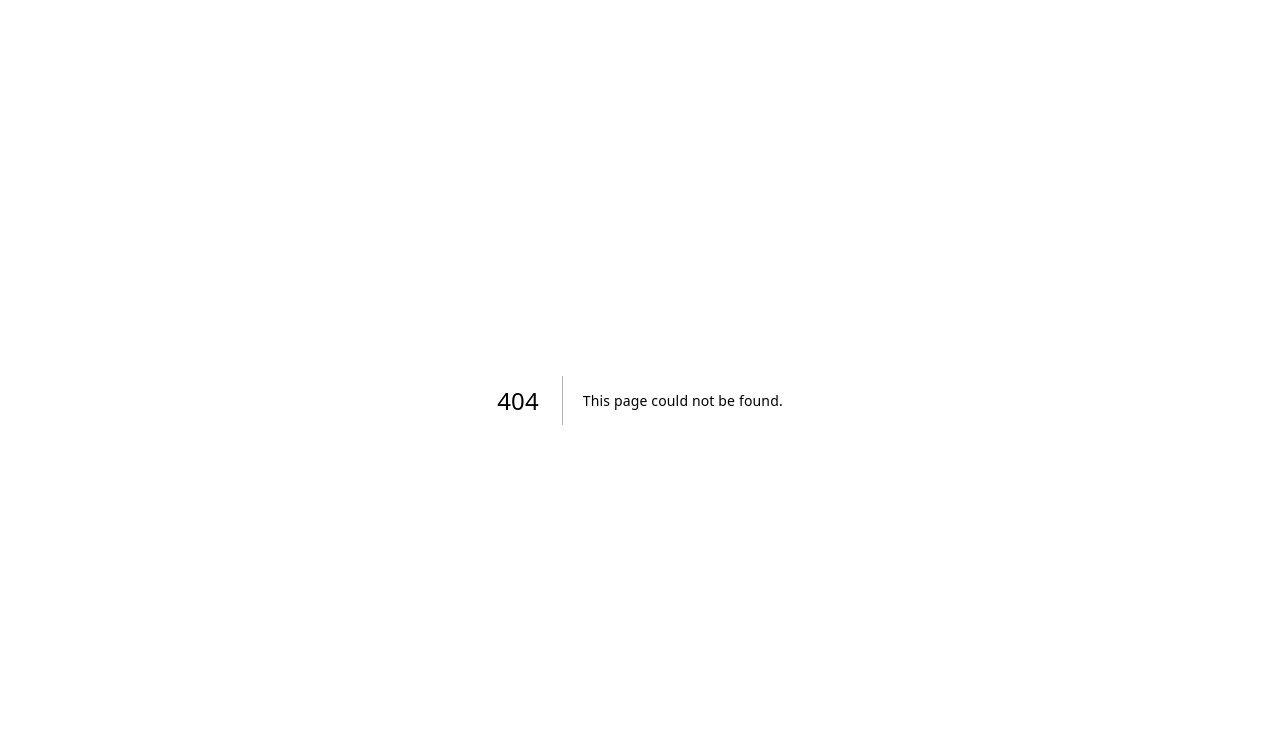
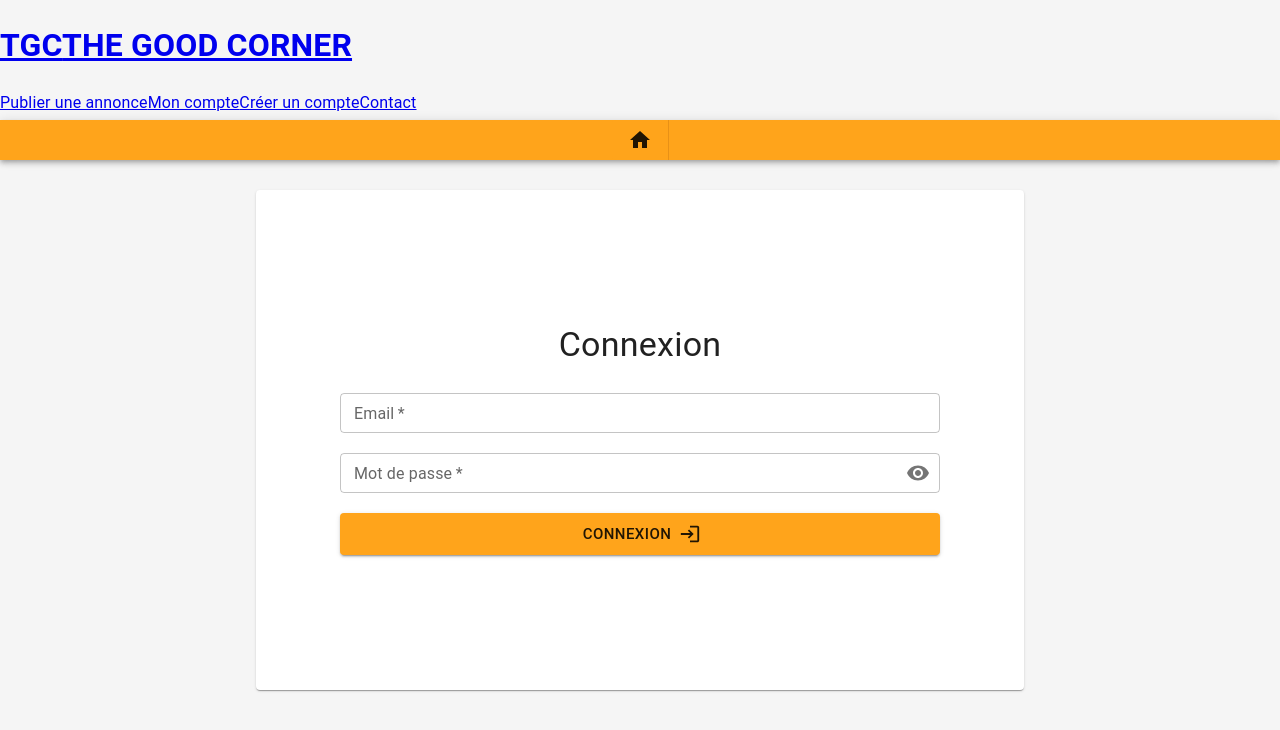
Before and after one commit to Megakrash/the-good-cookie, a Next.js app in the folder frontend/: page /connexion in a window 1280 px wide. Before the commit this address had no page. Shown: the top 730 px of the page. Built offline with nearby package versions, Linux system fonts and the light colour scheme.

Commit message:
:construction_worker: Maj SignIn & :sparkles: UserConnection :card_file_box:

```diff
--- a/frontend/src/api/configApi.ts
+++ b/frontend/src/api/configApi.ts
@@ -1,3 +1,4 @@
 export const API_URL = "http://localhost:5000/";
 export const PATH_IMAGE = "http://localhost:5000/assets/images";
-export const RECAPTCHA_SITE_KEY = "6LctKSQpAAAAAOdHh-YB8K9XDvf93Qeko1r5nfRl";
+export const RECAPTCHA_SITE_KEY: string =
+  "6LctKSQpAAAAAOdHh-YB8K9XDvf93Qeko1r5nfRl";
--- a/frontend/src/components/ads/RecentAds.tsx
+++ b/frontend/src/components/ads/RecentAds.tsx
@@ -4,6 +4,7 @@ import { AdsTypes } from "@/types/types";
 import { queryAllAds } from "../graphql/Ads";
 import { useQuery } from "@apollo/client";
 import { Box, Typography } from "@mui/material";
+import Link from "next/link";
 
 const RecentAds = (): React.ReactNode => {
   const { data } = useQuery<{ items: AdsTypes }>(queryAllAds);
@@ -33,6 +34,7 @@ const RecentAds = (): React.ReactNode => {
       <Typography
         sx={{
           marginBottom: "15px",
+          width: "auto",
         }}
         variant="h4"
       >
@@ -41,7 +43,9 @@ const RecentAds = (): React.ReactNode => {
       {Object.entries(groupedAds).map(([categoryId, group]) => (
         <Box sx={{ marginBottom: "20px" }} key={categoryId}>
           <Typography variant="h5" sx={{ marginBottom: "15px" }}>
-            Catégorie : {group.category.name}
+            <Link href={`/categories/${categoryId}`}>
+              Catégorie : {group.category.name}
+            </Link>
           </Typography>
           <Box
             sx={{
--- a/frontend/src/components/ads/adForm/AdForm.tsx
+++ b/frontend/src/components/ads/adForm/AdForm.tsx
@@ -106,7 +106,7 @@ const AdForm = (props: AdFormProps): React.ReactNode => {
         location,
         subCategory: subCategoryId ? { id: Number(subCategoryId) } : null,
         tags: selectedTags,
-        user: { id: 4 },
+        user: { id: 7 },
       };
 
       if (!props.ad) {
--- a/frontend/src/components/contact/ContactForm.tsx
+++ b/frontend/src/components/contact/ContactForm.tsx
@@ -29,7 +29,7 @@ const ContactForm = (): React.ReactNode => {
   // ReCaptcha
   const [recaptcha, setRecaptcha] = useState(false);
   const captchaRef = useRef(null);
-  const handleCaptchaChange = (value) => {
+  const handleCaptchaChange = (value: string | null) => {
     setRecaptcha(!!value);
   };
 
--- a/frontend/src/components/contact/ContactHeader.tsx
+++ b/frontend/src/components/contact/ContactHeader.tsx
@@ -1,4 +1,4 @@
-import { Button, Typography, Link, Box } from "@mui/material";
+import { Button, Typography, Box } from "@mui/material";
 import { PATH_IMAGE } from "@/api/configApi";
 
 const ContactHeader = (): React.ReactNode => {
--- /dev/null
+++ b/frontend/src/components/users/userConnexion/UserConnexion.tsx
@@ -0,0 +1,42 @@
+import React, { useState } from "react";
+import { Button, Card, FormControl, Typography } from "@mui/material";
+import LoginIcon from "@mui/icons-material/Login";
+import UserEmail from "../userForm/UserEmail";
+import UserPassword from "../userForm/UserPassword";
+
+const UserConnection = (): React.ReactNode => {
+  const [email, setEmail] = useState<string>("");
+  const [password, setPassword] = useState<string>("");
+  const handlePasswordChange = (newPassword: React.SetStateAction<string>) => {
+    setPassword(newPassword);
+  };
+  return (
+    <Card className="userForm">
+      <Typography variant="h4" gutterBottom>
+        Connexion
+      </Typography>
+      <FormControl
+        className="userForm_control"
+        component="form"
+        autoComplete="off"
+        // onSubmit={onSubmit}
+      >
+        <UserEmail email={email} setEmail={setEmail} />
+        <UserPassword
+          password={password}
+          onPasswordChange={handlePasswordChange}
+        />
+        <Button
+          variant="contained"
+          size="large"
+          type="submit"
+          endIcon={<LoginIcon />}
+        >
+          Connexion
+        </Button>
+      </FormControl>
+    </Card>
+  );
+};
+
+export default UserConnection;
--- a/frontend/src/components/users/userForm/UserPassword.tsx
+++ b/frontend/src/components/users/userForm/UserPassword.tsx
@@ -103,6 +103,7 @@ const UserPassword = (props: UserPasswordProps): React.ReactNode => {
                 width: "40%",
                 flexDirection: "row",
                 alignItems: "center",
+                gap: "5px",
               }}
             >
               {check ? (
--- /dev/null
+++ b/frontend/src/pages/connexion/index.tsx
@@ -0,0 +1,12 @@
+import LayoutFull from "@/components/LayoutFull";
+import UserConnection from "@/components/users/userConnexion/UserConnexion";
+
+const SignUpPage = (): React.ReactNode => {
+  return (
+    <LayoutFull title="TGC : Connexion">
+      <UserConnection />
+    </LayoutFull>
+  );
+};
+
+export default SignUpPage;
--- a/frontend/src/pages/inscription/index.tsx
+++ b/frontend/src/pages/inscription/index.tsx
@@ -35,7 +35,7 @@ const SignPage = (): React.ReactNode => {
           <Typography variant="subtitle2" gutterBottom>
             Déjà inscrit ?
           </Typography>
-          <Link variant="body2" href="/inscription/connexion">
+          <Link variant="body2" href="/connexion">
             {"Connectez-vous"}
           </Link>
         </Box>
```
Also changed, not shown: frontend/src/components/users/userForm/UserForm.tsx (+24 -3 lines), frontend/src/components/users/userForm/UserName.tsx (+7 -3 lines), 1 other file (tests, documents, lock files or other folders).
